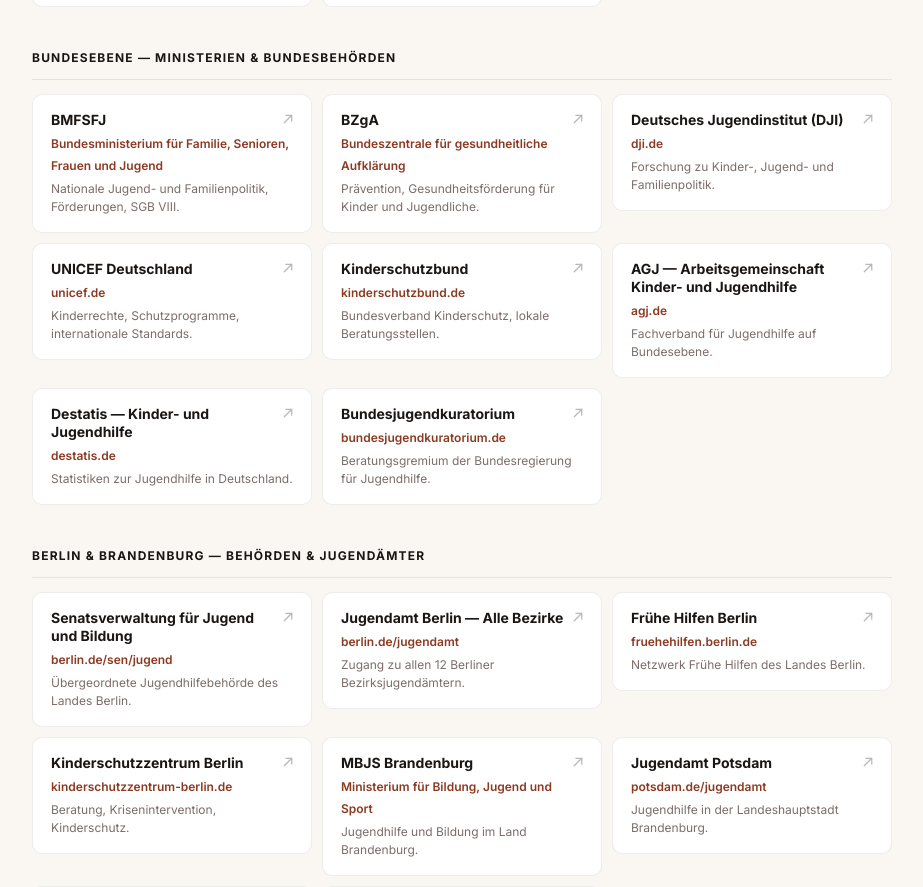
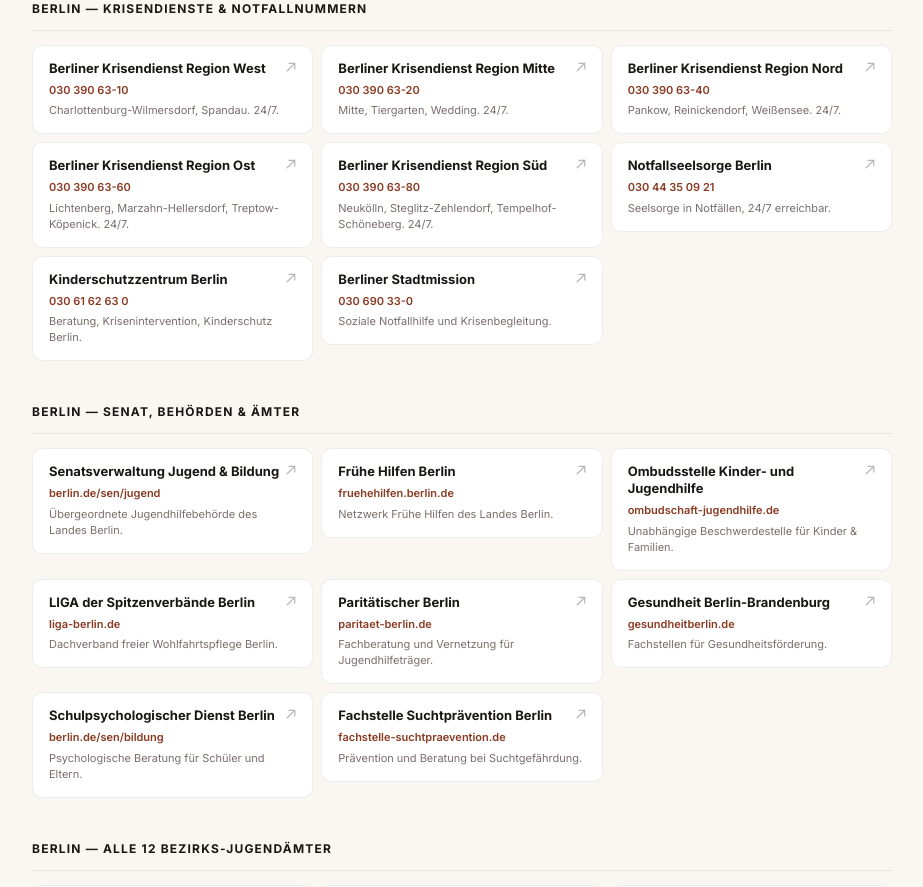
Before and after one commit to ankernetz/ankernetz, a Next.js app: page /aktuelles in a window 1280 px wide. Shown: the part 1868-2755 px from the top of the page, without its empty margins (178-1101 px from the left). Built offline with nearby package versions, Linux system fonts and the light colour scheme.

Commit message:
seo: Massiver Ausbau externe Links — Berliner Krisendienst alle Regionen, 12 Bezirksjugendämter, freie Träger, Kliniken, Brandenburg, EU

```diff
--- a/app/components/ExternalLinks.tsx
+++ b/app/components/ExternalLinks.tsx
@@ -9,39 +9,115 @@ const SECTIONS = [
       { name: "Nummer gegen Kummer", detail: "116 111", desc: "Kinder- und Jugendtelefon, Mo–Sa 14–20 Uhr.", url: "https://www.nummergegenkummer.de" },
       { name: "Elterntelefon", detail: "0800 111 0 550", desc: "Für Eltern, kostenlos, Mo–Fr 9–17 Uhr.", url: "https://www.nummergegenkummer.de/elterntelefon" },
       { name: "Kinderschutz-Hotline", detail: "0800 192 10 80", desc: "Deutsche Kinderschutzzentren, kostenlos.", url: "https://www.kinderschutzzentren.org" },
-      { name: "Notfallseelsorge Berlin", detail: "030 44 35 09 21", desc: "Krisenbegleitung in Berlin, 24/7.", url: "https://www.notfallseelsorge-berlin.de" },
       { name: "Jugendnotmail", detail: "jugendnotmail.de", desc: "Online-Beratung für Jugendliche in Not.", url: "https://www.jugendnotmail.de" },
       { name: "BKE Online-Beratung", detail: "bke-beratung.de", desc: "Erziehungsberatung online, kostenlos.", url: "https://www.bke-beratung.de" },
+      { name: "Weißer Ring", detail: "weisser-ring.de", desc: "Hilfe für Kriminalitätsopfer und Angehörige.", url: "https://www.weisser-ring.de" },
     ],
   },
   {
-    label: "Bundesebene — Ministerien & Bundesbehörden",
+    label: "Berlin — Krisendienste & Notfallnummern",
     items: [
-      { name: "BMFSFJ", detail: "Bundesministerium für Familie, Senioren, Frauen und Jugend", desc: "Nationale Jugend- und Familienpolitik, Förderungen, SGB VIII.", url: "https://www.bmfsfj.de" },
-      { name: "BZgA", detail: "Bundeszentrale für gesundheitliche Aufklärung", desc: "Prävention, Gesundheitsförderung für Kinder und Jugendliche.", url: "https://www.bzga.de" },
-      { name: "Deutsches Jugendinstitut (DJI)", detail: "dji.de", desc: "Forschung zu Kinder-, Jugend- und Familienpolitik.", url: "https://www.dji.de" },
-      { name: "UNICEF Deutschland", detail: "unicef.de", desc: "Kinderrechte, Schutzprogramme, internationale Standards.", url: "https://www.unicef.de" },
-      { name: "Kinderschutzbund", detail: "kinderschutzbund.de", desc: "Bundesverband Kinderschutz, lokale Beratungsstellen.", url: "https://www.kinderschutzbund.de" },
-      { name: "AGJ — Arbeitsgemeinschaft Kinder- und Jugendhilfe", detail: "agj.de", desc: "Fachverband für Jugendhilfe auf Bundesebene.", url: "https://www.agj.de" },
-      { name: "Destatis — Kinder- und Jugendhilfe", detail: "destatis.de", desc: "Statistiken zur Jugendhilfe in Deutschland.", url: "https://www.destatis.de/DE/Themen/Gesellschaft-Umwelt/Soziales/Kinder-Jugendhilfe/_inhalt.html" },
-      { name: "Bundesjugendkuratorium", detail: "bundesjugendkuratorium.de", desc: "Beratungsgremium der Bundesregierung für Jugendhilfe.", url: "https://www.bundesjugendkuratorium.de" },
+      { name: "Berliner Krisendienst Region West", detail: "030 390 63-10", desc: "Charlottenburg-Wilmersdorf, Spandau. 24/7.", url: "https://www.berliner-krisendienst.de" },
+      { name: "Berliner Krisendienst Region Mitte", detail: "030 390 63-20", desc: "Mitte, Tiergarten, Wedding. 24/7.", url: "https://www.berliner-krisendienst.de" },
+      { name: "Berliner Krisendienst Region Nord", detail: "030 390 63-40", desc: "Pankow, Reinickendorf, Weißensee. 24/7.", url: "https://www.berliner-krisendienst.de" },
+      { name: "Berliner Krisendienst Region Ost", detail: "030 390 63-60", desc: "Lichtenberg, Marzahn-Hellersdorf, Treptow-Köpenick. 24/7.", url: "https://www.berliner-krisendienst.de" },
+      { name: "Berliner Krisendienst Region Süd", detail: "030 390 63-80", desc: "Neukölln, Steglitz-Zehlendorf, Tempelhof-Schöneberg. 24/7.", url: "https://www.berliner-krisendienst.de" },
+      { name: "Notfallseelsorge Berlin", detail: "030 44 35 09 21", desc: "Seelsorge in Notfällen, 24/7 erreichbar.", url: "https://www.notfallseelsorge-berlin.de" },
+      { name: "Kinderschutzzentrum Berlin", detail: "030 61 62 63 0", desc: "Beratung, Krisenintervention, Kinderschutz Berlin.", url: "https://www.kinderschutzzentrum-berlin.de" },
+      { name: "Berliner Stadtmission", detail: "030 690 33-0", desc: "Soziale Notfallhilfe und Krisenbegleitung.", url: "https://www.berliner-stadtmission.de" },
     ],
   },
   {
-    label: "Berlin & Brandenburg — Behörden & Jugendämter",
+    label: "Berlin — Senat, Behörden & Ämter",
     items: [
-      { name: "Senatsverwaltung für Jugend und Bildung", detail: "berlin.de/sen/jugend", desc: "Übergeordnete Jugendhilfebehörde des Landes Berlin.", url: "https://www.berlin.de/sen/jugend/" },
-      { name: "Jugendamt Berlin — Alle Bezirke", detail: "berlin.de/jugendamt", desc: "Zugang zu allen 12 Berliner Bezirksjugendämtern.", url: "https://www.berlin.de/jugendamt/" },
+      { name: "Senatsverwaltung Jugend & Bildung", detail: "berlin.de/sen/jugend", desc: "Übergeordnete Jugendhilfebehörde des Landes Berlin.", url: "https://www.berlin.de/sen/jugend/" },
       { name: "Frühe Hilfen Berlin", detail: "fruehehilfen.berlin.de", desc: "Netzwerk Frühe Hilfen des Landes Berlin.", url: "https://www.fruehehilfen.berlin.de" },
-      { name: "Kinderschutzzentrum Berlin", detail: "kinderschutzzentrum-berlin.de", desc: "Beratung, Krisenintervention, Kinderschutz.", url: "https://www.kinderschutzzentrum-berlin.de" },
-      { name: "MBJS Brandenburg", detail: "Ministerium für Bildung, Jugend und Sport", desc: "Jugendhilfe und Bildung im Land Brandenburg.", url: "https://www.mbjs.brandenburg.de" },
-      { name: "Jugendamt Potsdam", detail: "potsdam.de/jugendamt", desc: "Jugendhilfe in der Landeshauptstadt Brandenburg.", url: "https://www.potsdam.de/jugendamt" },
+      { name: "Ombudsstelle Kinder- und Jugendhilfe", detail: "ombudschaft-jugendhilfe.de", desc: "Unabhängige Beschwerdestelle für Kinder & Familien.", url: "https://www.ombudschaft-jugendhilfe.de" },
       { name: "LIGA der Spitzenverbände Berlin", detail: "liga-berlin.de", desc: "Dachverband freier Wohlfahrtspflege Berlin.", url: "https://www.liga-berlin.de" },
-      { name: "Paritätischer Wohlfahrtsverband Berlin", detail: "paritaet-berlin.de", desc: "Fachberatung und Vernetzung für Jugendhilfeträger.", url: "https://www.paritaet-berlin.de" },
+      { name: "Paritätischer Berlin", detail: "paritaet-berlin.de", desc: "Fachberatung und Vernetzung für Jugendhilfeträger.", url: "https://www.paritaet-berlin.de" },
+      { name: "Gesundheit Berlin-Brandenburg", detail: "gesundheitberlin.de", desc: "Fachstellen für Gesundheitsförderung.", url: "https://www.gesundheitberlin.de" },
+      { name: "Schulpsychologischer Dienst Berlin", detail: "berlin.de/sen/bildung", desc: "Psychologische Beratung für Schüler und Eltern.", url: "https://www.berlin.de/sen/bildung/unterstuetzung/schulpsychologie/" },
+      { name: "Fachstelle Suchtprävention Berlin", detail: "fachstelle-suchtpraevention.de", desc: "Prävention und Beratung bei Suchtgefährdung.", url: "https://www.berlin.fachstelle-suchtpraevention.de" },
     ],
   },
   {
-    label: "Weitere Bundesländer — Ministerien für Jugend & Familie",
+    label: "Berlin — Alle 12 Bezirks-Jugendämter",
+    items: [
+      { name: "Jugendamt Mitte", detail: "berlin.de/ba-mitte/jugend", desc: "Jugendhilfe im Bezirk Mitte.", url: "https://www.berlin.de/ba-mitte/politik-und-verwaltung/aemter/jugendamt/" },
+      { name: "Jugendamt Friedrichshain-Kreuzberg", detail: "berlin.de/ba-fk", desc: "Jugendhilfe in Friedrichshain und Kreuzberg.", url: "https://www.berlin.de/ba-friedrichshain-kreuzberg/politik-und-verwaltung/aemter/jugendamt/" },
+      { name: "Jugendamt Pankow", detail: "berlin.de/ba-pankow", desc: "Jugendhilfe im Bezirk Pankow.", url: "https://www.berlin.de/ba-pankow/politik-und-verwaltung/aemter/jugendamt/" },
+      { name: "Jugendamt Charlottenburg-Wilmersdorf", detail: "berlin.de/ba-cw", desc: "Jugendhilfe in Charlottenburg und Wilmersdorf.", url: "https://www.berlin.de/ba-charlottenburg-wilmersdorf/politik-und-verwaltung/aemter/jugendamt/" },
+      { name: "Jugendamt Spandau", detail: "berlin.de/ba-spandau", desc: "Jugendhilfe im Bezirk Spandau.", url: "https://www.berlin.de/ba-spandau/politik-und-verwaltung/aemter/jugendamt/" },
+      { name: "Jugendamt Steglitz-Zehlendorf", detail: "berlin.de/ba-sz", desc: "Jugendhilfe in Steglitz und Zehlendorf.", url: "https://www.berlin.de/ba-steglitz-zehlendorf/politik-und-verwaltung/aemter/jugendamt/" },
+      { name: "Jugendamt Tempelhof-Schöneberg", detail: "berlin.de/ba-ts", desc: "Jugendhilfe in Tempelhof und Schöneberg.", url: "https://www.berlin.de/ba-tempelhof-schoeneberg/politik-und-verwaltung/aemter/jugendamt/" },
+      { name: "Jugendamt Neukölln", detail: "berlin.de/ba-neukoelln", desc: "Jugendhilfe im Bezirk Neukölln.", url: "https://www.berlin.de/ba-neukoelln/politik-und-verwaltung/aemter/jugendamt/" },
+      { name: "Jugendamt Treptow-Köpenick", detail: "berlin.de/ba-tk", desc: "Jugendhilfe in Treptow und Köpenick.", url: "https://www.berlin.de/ba-treptow-koepenick/politik-und-verwaltung/aemter/jugendamt/" },
+      { name: "Jugendamt Marzahn-Hellersdorf", detail: "berlin.de/ba-mh", desc: "Jugendhilfe in Marzahn und Hellersdorf.", url: "https://www.berlin.de/ba-marzahn-hellersdorf/politik-und-verwaltung/aemter/jugendamt/" },
+      { name: "Jugendamt Lichtenberg", detail: "berlin.de/ba-lichtenberg", desc: "Jugendhilfe im Bezirk Lichtenberg.", url: "https://www.berlin.de/ba-lichtenberg/politik-und-verwaltung/aemter/jugendamt/" },
+      { name: "Jugendamt Reinickendorf", detail: "berlin.de/ba-reinickendorf", desc: "Jugendhilfe im Bezirk Reinickendorf.", url: "https://www.berlin.de/ba-reinickendorf/politik-und-verwaltung/aemter/jugendamt/" },
+    ],
+  },
+  {
+    label: "Berlin — Freie Träger & Wohlfahrtsverbände",
+    items: [
+      { name: "Caritas Berlin", detail: "caritas-berlin.de", desc: "Soziale Beratung, Familienberatung, Jugendhilfe.", url: "https://www.caritas-berlin.de" },
+      { name: "Diakonie Berlin-Brandenburg", detail: "diakonie-portal.de", desc: "Evangelische Wohlfahrtspflege, Familienberatung.", url: "https://www.diakonie-portal.de" },
+      { name: "AWO Berlin", detail: "awo-berlin.de", desc: "Arbeiterwohlfahrt Berlin, Jugend- und Familienhilfe.", url: "https://www.awo-berlin.de" },
+      { name: "DRK Berlin", detail: "drk-berlin.de", desc: "Deutsches Rotes Kreuz Berlin, Soziale Dienste.", url: "https://www.drk-berlin.de" },
+      { name: "SOS Kinderdorf Berlin", detail: "sos-kinderdorf.de", desc: "Stationäre Kinder- und Jugendhilfe SOS.", url: "https://www.sos-kinderdorf.de/unsere-angebote/sos-kinderdorf-berlin" },
+      { name: "Evangelisches Jugend- und Fürsorgewerk (EJF)", detail: "ejf.de", desc: "Jugendhilfe, Wohngruppen, therapeutische Angebote.", url: "https://www.ejf.de" },
+      { name: "Pestalozzi-Fröbel-Haus", detail: "pfh-berlin.de", desc: "Kinder- und Jugendhilfe, Frühe Bildung Berlin.", url: "https://www.pfh-berlin.de" },
+      { name: "Stiftung SPI", detail: "stiftung-spi.de", desc: "Soziale Projekte und Jugendsozialarbeit Berlin.", url: "https://www.stiftung-spi.de" },
+      { name: "Gangway e.V.", detail: "gangway.de", desc: "Mobile Jugendarbeit und Streetwork Berlin.", url: "https://www.gangway.de" },
+      { name: "Outreach gGmbH", detail: "outreach-berlin.de", desc: "Mobile Jugendarbeit, Jugendsozialarbeit.", url: "https://www.outreach-berlin.de" },
+      { name: "Kinderschutzbund Berlin", detail: "kinderschutzbund-berlin.de", desc: "Kinderschutz, Beratung, Elternkurse Berlin.", url: "https://www.kinderschutzbund-berlin.de" },
+      { name: "Hoffbauer gGmbH", detail: "hoffbauer.de", desc: "Evangelische Kinder- und Jugendhilfe Berlin-Brandenburg.", url: "https://www.hoffbauer.de" },
+    ],
+  },
+  {
+    label: "Berlin — Kliniken & Psychiatrie für Kinder & Jugendliche",
+    items: [
+      { name: "Charité — Kinder- und Jugendpsychiatrie", detail: "charite.de/kjp", desc: "Universitätsklinik KJP, Campus Virchow und Mitte.", url: "https://psychiatrie.charite.de/kinder_und_jugendpsychiatrie/" },
+      { name: "Vivantes — Kinder- und Jugendpsychiatrie", detail: "vivantes.de", desc: "KJP Neukölln und Reinickendorf.", url: "https://www.vivantes.de/kinder-jugendpsychiatrie" },
+      { name: "DRK Kliniken Berlin — KJP", detail: "drk-kliniken-berlin.de", desc: "Kinder- und Jugendpsychiatrie Westend.", url: "https://www.drk-kliniken-berlin.de" },
+      { name: "Evangelisches Krankenhaus Königin Elisabeth", detail: "ekh-berlin.de", desc: "KJP im Nordosten Berlins.", url: "https://www.ekh-berlin.de" },
+      { name: "KJPD Berlin", detail: "Kinder- und Jugendpsychiatrischer Dienst", desc: "Ambulante KJ-psychiatrische Versorgung aller Bezirke.", url: "https://www.berlin.de/sen/jugend/gesundheit-und-psychiatrie/kinder-und-jugendpsychiatrische-dienste/" },
+    ],
+  },
+  {
+    label: "Brandenburg — Behörden, Jugendämter & Träger",
+    items: [
+      { name: "MBJS Brandenburg", detail: "mbjs.brandenburg.de", desc: "Ministerium für Bildung, Jugend und Sport Brandenburg.", url: "https://www.mbjs.brandenburg.de" },
+      { name: "Landesjugendamt Brandenburg", detail: "kvjs.de", desc: "Überregionale Jugendamtsaufgaben im Land Brandenburg.", url: "https://www.landesjugendamt.de" },
+      { name: "Jugendamt Potsdam", detail: "potsdam.de/jugendamt", desc: "Jugendhilfe in der Landeshauptstadt.", url: "https://www.potsdam.de/jugendamt" },
+      { name: "Jugendamt Cottbus", detail: "cottbus.de/jugendamt", desc: "Jugendhilfe im Bezirk Cottbus.", url: "https://www.cottbus.de/verwaltung/aemter/jugendamt/" },
+      { name: "Jugendamt Brandenburg a.d. Havel", detail: "stadt-brandenburg.de", desc: "Jugendhilfe in Brandenburg an der Havel.", url: "https://www.stadt-brandenburg.de/familie-soziales/jugendamt/" },
+      { name: "Jugendamt Frankfurt (Oder)", detail: "frankfurt-oder.de", desc: "Jugendhilfe im Kreis Frankfurt (Oder).", url: "https://www.frankfurt-oder.de" },
+      { name: "Kinderschutzbund Brandenburg", detail: "kinderschutzbund-bb.de", desc: "Landesverband Kinderschutz Brandenburg.", url: "https://www.kinderschutzbund-bb.de" },
+      { name: "Caritas Brandenburg", detail: "caritas-bb.de", desc: "Caritasverband für das Bistum Berlin in Brandenburg.", url: "https://www.caritas-berlin.de" },
+      { name: "AWO Brandenburg", detail: "awo-brb.de", desc: "Arbeiterwohlfahrt, Kinder- und Jugendhilfe Brandenburg.", url: "https://www.awo-brb.de" },
+      { name: "Diakonie Brandenburg", detail: "diakonie-portal.de", desc: "Evangelische Wohlfahrtspflege in Brandenburg.", url: "https://www.diakonie-portal.de" },
+      { name: "Frühe Hilfen Brandenburg", detail: "fruehehilfen-bb.de", desc: "Netzwerk Frühe Hilfen des Landes Brandenburg.", url: "https://www.fruehehilfen.de" },
+      { name: "DRK Landesverband Brandenburg", detail: "drk-lv-bb.de", desc: "Rotes Kreuz Brandenburg, Familien- und Sozialdienste.", url: "https://www.drk-lv-bb.de" },
+    ],
+  },
+  {
+    label: "Bundesebene — Ministerien, Institute & Verbände",
+    items: [
+      { name: "BMFSFJ", detail: "bmfsfj.de", desc: "Bundesministerium für Familie, Senioren, Frauen und Jugend.", url: "https://www.bmfsfj.de" },
+      { name: "BZgA", detail: "bzga.de", desc: "Bundeszentrale für gesundheitliche Aufklärung.", url: "https://www.bzga.de" },
+      { name: "Deutsches Jugendinstitut (DJI)", detail: "dji.de", desc: "Forschung zu Kinder-, Jugend- und Familienpolitik.", url: "https://www.dji.de" },
+      { name: "UNICEF Deutschland", detail: "unicef.de", desc: "Kinderrechte und Schutzprogramme.", url: "https://www.unicef.de" },
+      { name: "Kinderschutzbund Deutschland", detail: "kinderschutzbund.de", desc: "Bundesverband Kinderschutz.", url: "https://www.kinderschutzbund.de" },
+      { name: "AGJ — Kinder- und Jugendhilfe", detail: "agj.de", desc: "Fachverband für Jugendhilfe auf Bundesebene.", url: "https://www.agj.de" },
+      { name: "BAG Jugendsozialarbeit", detail: "bagjaw.de", desc: "Bundesarbeitsgemeinschaft Jugendsozialarbeit.", url: "https://www.bagjaw.de" },
+      { name: "Deutsche Kinderhilfe", detail: "kinderhilfe.de", desc: "Anwaltschaft und Lobby für Kinderrechte.", url: "https://www.kinderhilfe.de" },
+      { name: "Bundesjugendkuratorium", detail: "bundesjugendkuratorium.de", desc: "Beratungsgremium der Bundesregierung.", url: "https://www.bundesjugendkuratorium.de" },
+      { name: "National Coalition Kinderrechte", detail: "national-coalition.de", desc: "Netzwerk für die UN-Kinderrechtskonvention.", url: "https://www.national-coalition.de" },
+    ],
+  },
+  {
+    label: "Weitere Bundesländer — Jugend- & Familienministerien",
     items: [
       { name: "Baden-Württemberg", detail: "sozialministerium.de", desc: "Ministerium für Soziales, Gesundheit und Integration.", url: "https://www.sozialministerium.de" },
       { name: "Bayern", detail: "stmas.bayern.de", desc: "Staatsministerium für Familie, Arbeit und Soziales.", url: "https://www.stmas.bayern.de" },
@@ -49,25 +125,25 @@ const SECTIONS = [
       { name: "Hamburg", detail: "hamburg.de/jugend", desc: "Behörde für Arbeit, Soziales, Familie und Integration.", url: "https://www.hamburg.de/jugend/" },
       { name: "Hessen", detail: "soziales.hessen.de", desc: "Hessisches Ministerium für Soziales und Integration.", url: "https://www.soziales.hessen.de" },
       { name: "Mecklenburg-Vorpommern", detail: "regierung-mv.de", desc: "Ministerium für Soziales und Gesundheit.", url: "https://www.regierung-mv.de/Landesregierung/sm/" },
-      { name: "Niedersachsen", detail: "ms.niedersachsen.de", desc: "Ministerium für Soziales, Arbeit, Gesundheit und Gleichstellung.", url: "https://www.ms.niedersachsen.de" },
+      { name: "Niedersachsen", detail: "ms.niedersachsen.de", desc: "Ministerium für Soziales, Arbeit, Gesundheit.", url: "https://www.ms.niedersachsen.de" },
       { name: "Nordrhein-Westfalen", detail: "mkjfgfi.nrw.de", desc: "Ministerium für Kinder, Jugend, Familie, Gleichstellung.", url: "https://www.mkjfgfi.nrw.de" },
-      { name: "Rheinland-Pfalz", detail: "mffki.rlp.de", desc: "Ministerium für Familie, Frauen, Kultur und Integration.", url: "https://www.mffki.rlp.de" },
-      { name: "Saarland", detail: "saarland.de/soziales", desc: "Ministerium für Soziales, Gesundheit, Frauen und Familie.", url: "https://www.saarland.de/msagd/" },
-      { name: "Sachsen", detail: "sms.sachsen.de", desc: "Staatsministerium für Soziales und gesellschaftlichen Zusammenhalt.", url: "https://www.sms.sachsen.de" },
+      { name: "Rheinland-Pfalz", detail: "mffki.rlp.de", desc: "Ministerium für Familie, Frauen, Kultur.", url: "https://www.mffki.rlp.de" },
+      { name: "Saarland", detail: "saarland.de/soziales", desc: "Ministerium für Soziales, Gesundheit, Familie.", url: "https://www.saarland.de/msagd/" },
+      { name: "Sachsen", detail: "sms.sachsen.de", desc: "Staatsministerium für Soziales.", url: "https://www.sms.sachsen.de" },
       { name: "Sachsen-Anhalt", detail: "ms.sachsen-anhalt.de", desc: "Ministerium für Arbeit, Soziales und Integration.", url: "https://ms.sachsen-anhalt.de" },
-      { name: "Schleswig-Holstein", detail: "schleswig-holstein.de", desc: "Ministerium für Soziales, Jugend, Familie, Senioren.", url: "https://www.schleswig-holstein.de/DE/Landesregierung/VIII/viii_node.html" },
-      { name: "Thüringen", detail: "thueringen.de/jugend", desc: "Thüringer Ministerium für Migration, Justiz und Verbraucherschutz.", url: "https://www.thueringen.de/th6/tmmjv/" },
+      { name: "Schleswig-Holstein", detail: "schleswig-holstein.de", desc: "Ministerium für Soziales, Jugend, Familie.", url: "https://www.schleswig-holstein.de/DE/Landesregierung/VIII/viii_node.html" },
+      { name: "Thüringen", detail: "thueringen.de/jugend", desc: "Ministerium für Migration, Justiz und Verbraucherschutz.", url: "https://www.thueringen.de/th6/tmmjv/" },
     ],
   },
   {
     label: "Europäische Ebene — EU & internationale Organisationen",
     items: [
-      { name: "Europäisches Jugendportal", detail: "youth.europa.eu", desc: "EU-Informationsportal für Jugendliche — Förderungen, Rechte, Chancen.", url: "https://youth.europa.eu/home_de" },
-      { name: "Europäische Kommission — Jugend", detail: "ec.europa.eu/youth", desc: "EU-Jugendpolitik, Erasmus+, Europäisches Solidaritätskorps.", url: "https://commission.europa.eu/education/education-and-training-policies/youth_de" },
+      { name: "Europäisches Jugendportal", detail: "youth.europa.eu", desc: "EU-Informationsportal für Jugendliche, Erasmus+, Rechte.", url: "https://youth.europa.eu/home_de" },
+      { name: "Europäische Kommission — Jugend", detail: "ec.europa.eu/youth", desc: "EU-Jugendpolitik, Förderungen, Europäisches Solidaritätskorps.", url: "https://commission.europa.eu/education/education-and-training-policies/youth_de" },
       { name: "Europarat — Jugend", detail: "coe.int/youth", desc: "Jugendpolitik und Menschenrechte im Europarat.", url: "https://www.coe.int/de/web/youth" },
       { name: "UNICEF — Kinderrechte Europa", detail: "unicef.org/eca", desc: "Kinderrechtskonvention, Schutzstandards Europa.", url: "https://www.unicef.org/eca" },
       { name: "WHO Europa — Kinder & Jugendgesundheit", detail: "euro.who.int", desc: "Gesundheitsstandards und Prävention für Kinder.", url: "https://www.euro.who.int/de/health-topics/Life-stages/child-and-adolescent-health" },
-      { name: "EJPD — Europäisches Jugendportal Deutschland", detail: "europa.eu/youth/de", desc: "EU-Förderprogramme und Beratung für deutsche Jugendliche.", url: "https://europa.eu/youth/de_de" },
+      { name: "IPPF Europa", detail: "ippfen.org", desc: "Internationale Familienplanung und Sexualaufklärung.", url: "https://www.ippfen.org" },
     ],
   },
 ];
@@ -86,8 +162,8 @@ export default function ExternalLinks() {
           fontSize: "1rem", color: "#5A4E48", lineHeight: 1.75,
           marginBottom: "2.5rem", marginTop: "0.5rem", maxWidth: "680px",
         }}>
-          Weitere Anlaufstellen auf kommunaler, Landes-, Bundes- und europäischer Ebene —
-          von Krisentelefonen bis hin zu Ministerien und EU-Institutionen.
+          Anlaufstellen auf kommunaler, Landes-, Bundes- und europäischer Ebene —
+          von Berliner Krisendiensten über alle 12 Bezirksjugendämter bis hin zu EU-Institutionen.
         </p>
 
         <div style={{ display: "flex", flexDirection: "column", gap: "2.5rem" }}>
@@ -103,12 +179,12 @@ export default function ExternalLinks() {
               </p>
               <div style={{
                 display: "grid",
-                gridTemplateColumns: "repeat(auto-fill, minmax(240px, 1fr))",
-                gap: "0.625rem",
+                gridTemplateColumns: "repeat(auto-fill, minmax(220px, 1fr))",
+                gap: "0.5rem",
               }}>
                 {section.items.map((item) => (
                   <a
-                    key={item.url}
+                    key={item.url + item.name}
                     href={item.url}
                     target="_blank"
                     rel="noopener noreferrer"
@@ -119,21 +195,21 @@ export default function ExternalLinks() {
                       background: "#ffffff",
                       border: "1px solid rgba(0,0,0,0.07)",
                       borderRadius: "10px",
-                      padding: "1rem 1.125rem",
+                      padding: "0.875rem 1rem",
                       transition: "border-color 0.15s, box-shadow 0.15s",
                     }}>
                       <div style={{ display: "flex", justifyContent: "space-between", alignItems: "flex-start" }}>
-                        <p style={{ fontSize: "0.875rem", fontWeight: 700, color: "#1A1614", margin: "0 0 0.2rem", lineHeight: 1.3 }}>
+                        <p style={{ fontSize: "0.8125rem", fontWeight: 700, color: "#1A1614", margin: "0 0 0.2rem", lineHeight: 1.3 }}>
                           {item.name}
                         </p>
-                        <svg width="10" height="10" viewBox="0 0 12 12" fill="none" style={{ flexShrink: 0, marginTop: "3px", opacity: 0.3 }}>
+                        <svg width="10" height="10" viewBox="0 0 12 12" fill="none" style={{ flexShrink: 0, marginTop: "2px", opacity: 0.3 }}>
                           <path d="M3.5 1.5H10.5V8.5M10.5 1.5L1.5 10.5" stroke="#1A1614" strokeWidth="1.5" strokeLinecap="round" strokeLinejoin="round"/>
                         </svg>
                       </div>
-                      <p style={{ fontSize: "0.75rem", fontWeight: 600, color: "#8B3A22", margin: "0 0 0.2rem" }}>
+                      <p style={{ fontSize: "0.6875rem", fontWeight: 600, color: "#8B3A22", margin: "0 0 0.2rem" }}>
                         {item.detail}
                       </p>
-                      <p style={{ fontSize: "0.75rem", color: "#7A6E6A", margin: 0, lineHeight: 1.5 }}>
+                      <p style={{ fontSize: "0.6875rem", color: "#7A6E6A", margin: 0, lineHeight: 1.45 }}>
                         {item.desc}
                       </p>
                     </div>
```
